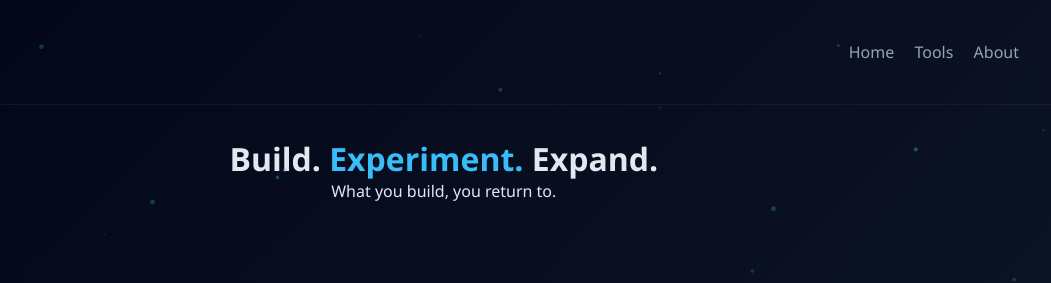
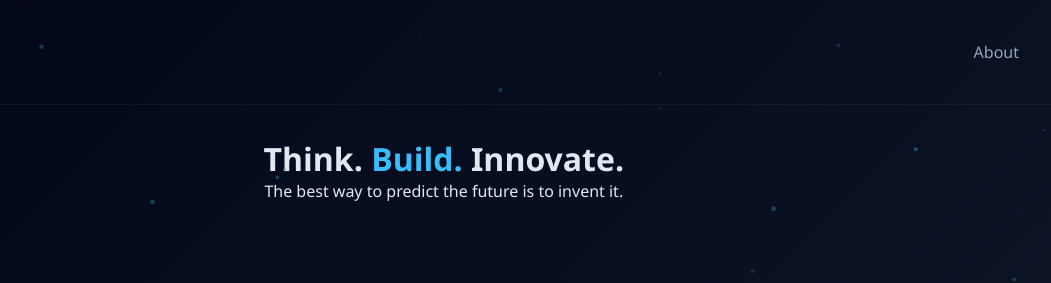
Before and after one commit to Raiziel/Raiziel.github.io, a plain HTML site: page index.html in a window 1280 px wide. Shown: the top 283 px of the page, 229-1280 px from the left. Drawn offline with nearby package versions, Linux system fonts and the light colour scheme; a script that the page names is missing.

Commit message:
Update index.html

```diff
--- a/index.html
+++ b/index.html
@@ -286,8 +286,6 @@
   </h1>
 
   <nav>
-    <a href="#">Home</a>
-    <a href="#">Tools</a>
     <a href="#">About</a>
   </nav>
 </header>
@@ -295,8 +293,8 @@
 <main>
 
   <div class="hero">
-    <h2>Build. <span>Experiment.</span> Expand.</h2>
-    <p>What you build, you return to.</p>
+    <h2>Think. <span>Build.</span> Innovate.</h2>
+    <p>The best way to predict the future is to invent it.</p>
   </div>
 
   <div class="card" onclick="openCalculator()">
```
